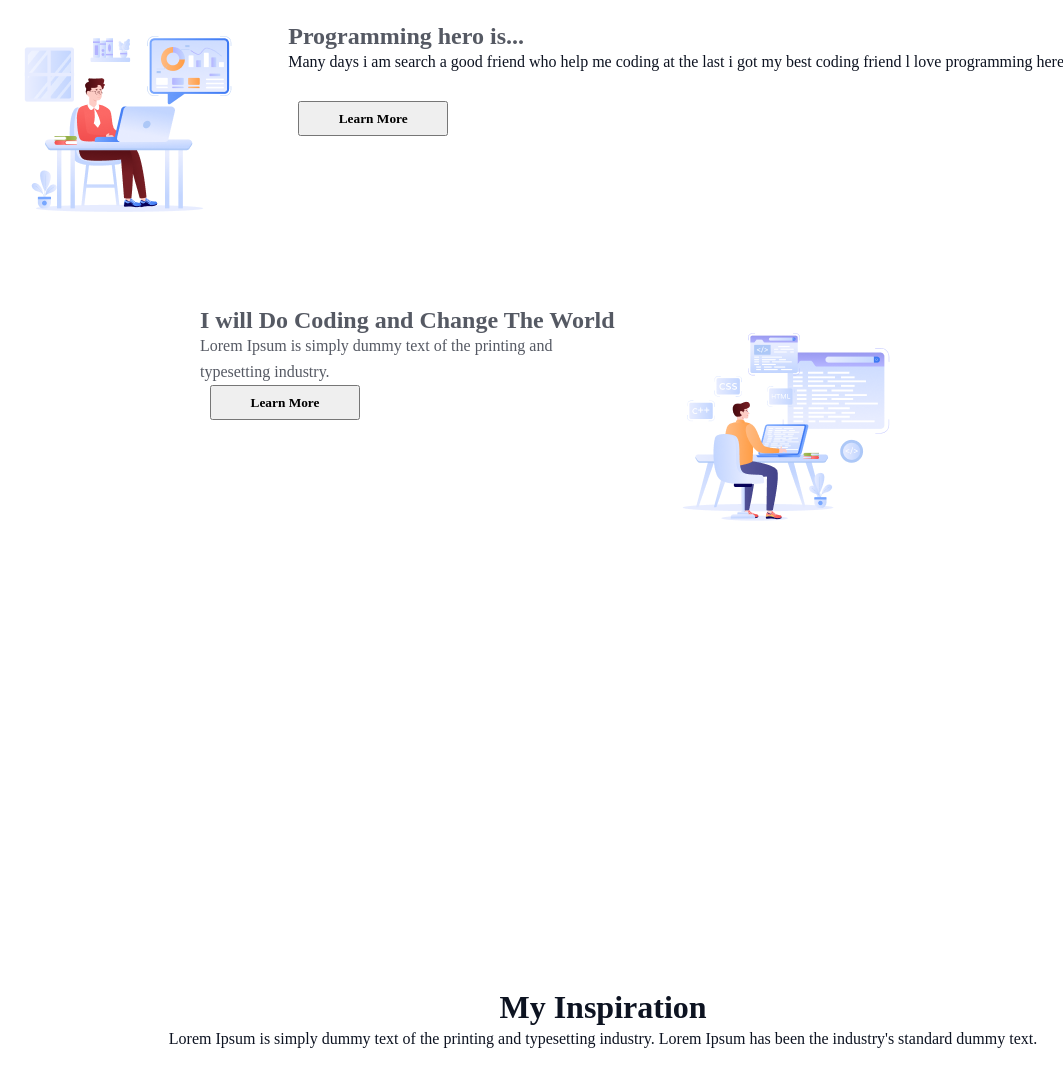
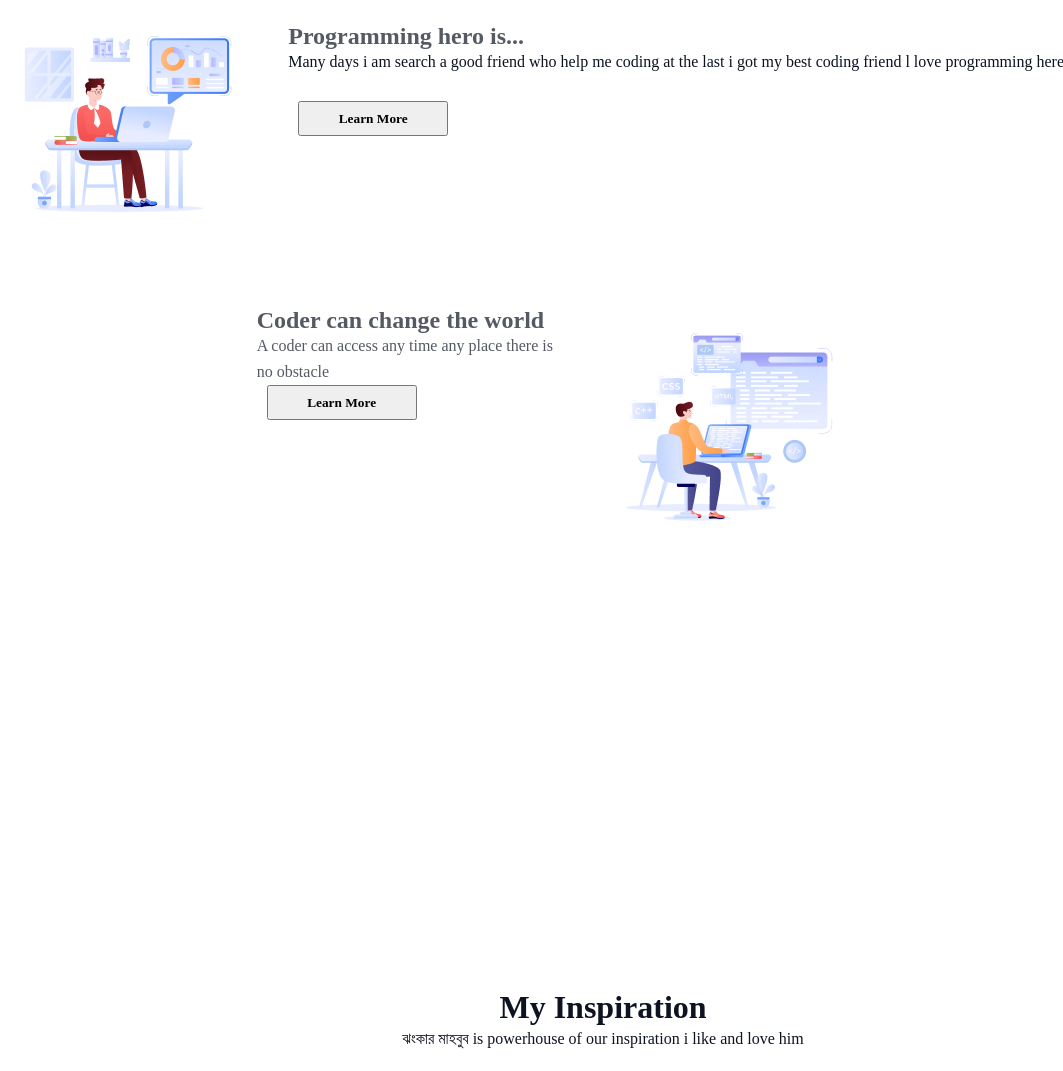
Before and after one commit to nobabi/Assignment-1, a plain HTML site: page index.html in a window 1280 px wide. Shown: the part 1098-2169 px from the top of the page, without its empty margins (37-1100 px from the left). Drawn offline with Linux system fonts and the light colour scheme; a web font is replaced by a local one.

Commit message:
insparation section modification

```diff
--- a/index.html
+++ b/index.html
@@ -76,9 +76,9 @@
     <div class="Why-Developer-Right">
         <div class="why-Developer-Right-Content why-dv-content-font">
          <h1>
-            I will Do Coding and Change The World
+            Coder can change the world
          </h1>
-        <H5 class="why-dv-description-font"></H5>Lorem Ipsum is simply dummy text of the printing and typesetting industry.</H5>
+        <H5 class="why-dv-description-font"></H5>A coder  can access any time any place there is no obstacle </H5>
         <br>
         <button class="btn-learn-more">Learn More</button>
         </div>
@@ -99,7 +99,7 @@
             My Inspiration
         </h1>
         <h5 class="why-dv-description-font">
-            Lorem Ipsum is simply dummy text of the printing and typesetting industry. Lorem Ipsum has been the industry's standard dummy text.
+            ঝংকার মাহবুব  is powerhouse of our inspiration i like and love him
         </h5>
 
         </div>
@@ -118,7 +118,7 @@ height: 400px; -->
 <section class="skills">
     <div class="why-Devloper-Heading">
         <h1>
-            My Current Target
+            My Next Target
         </h1>
         <h5 class="why-dv-description-font">
             Lorem Ipsum is simply dummy text of the printing and typesetting industry. Lorem Ipsum has been the industry's standard dummy text.
```
